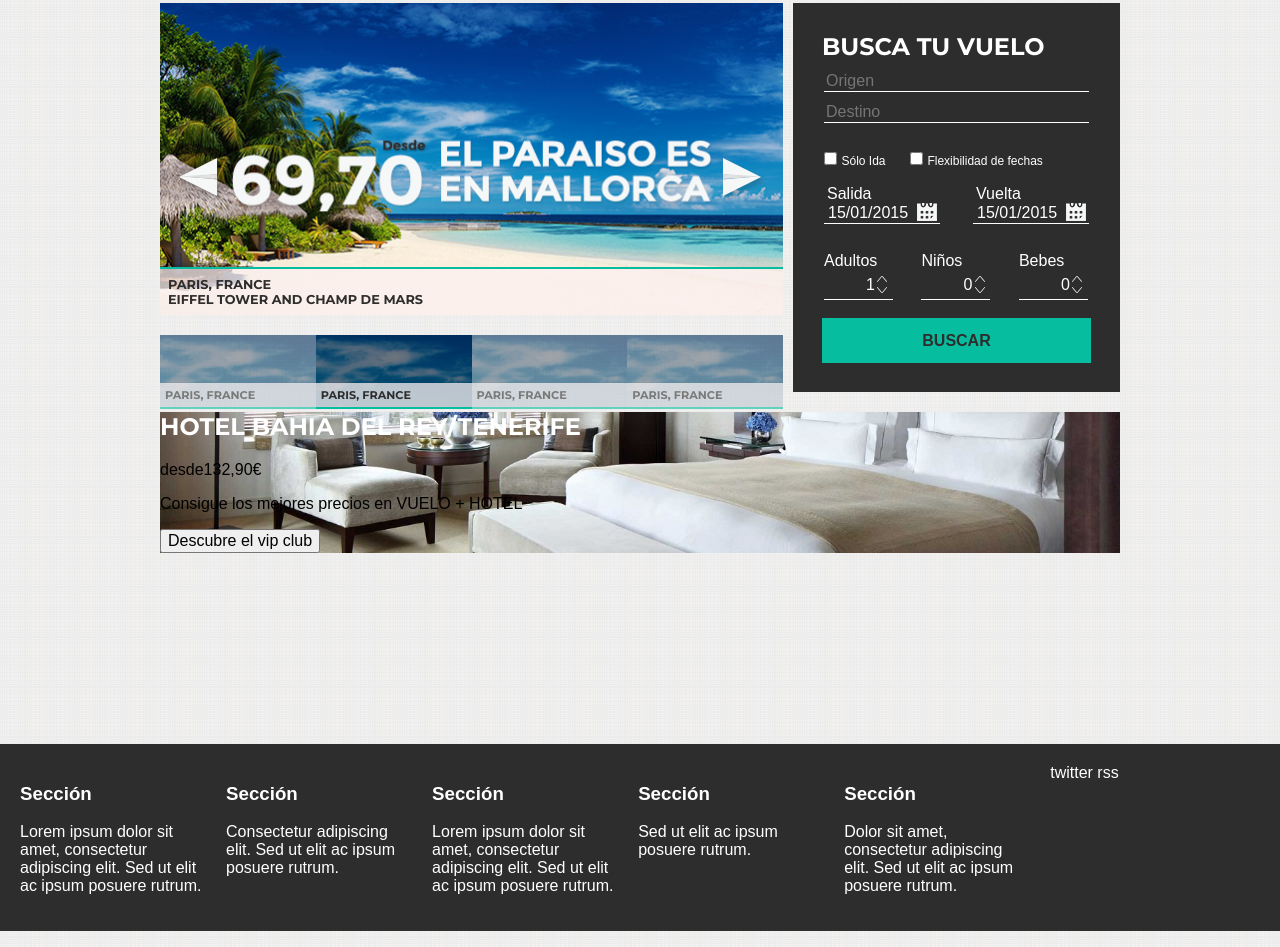
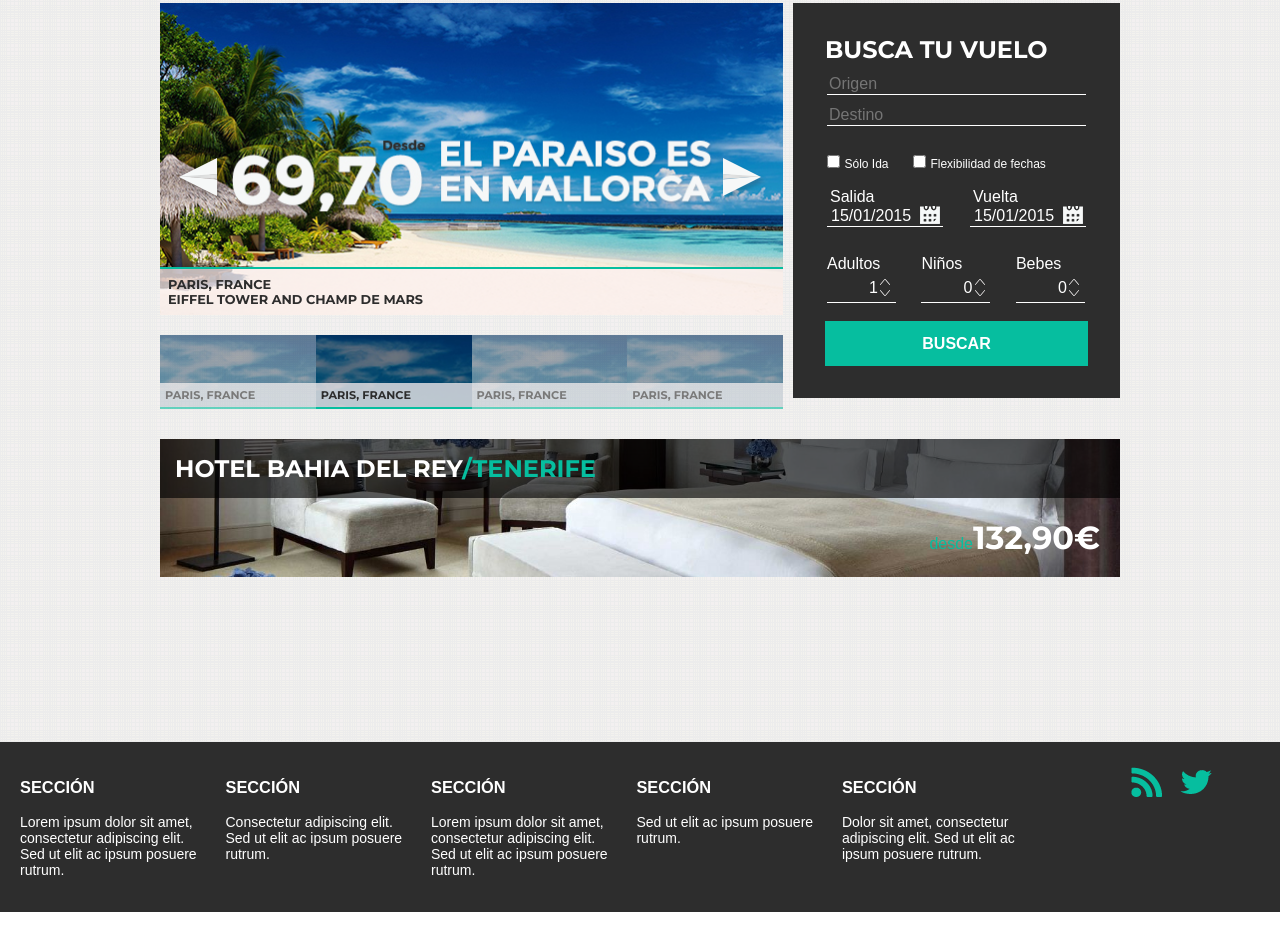
Before and after one commit to inesdc/paperplanes_def, a plain HTML site: page index2.html in a window 1280 px wide. Shown: the part 238-1185 px from the top of the page. After the commit the page ends 1150 px from the top, so only its background shows below. Drawn offline with nearby package versions, Linux system fonts and the light colour scheme; a web font is replaced by a local one.

Commit message:
imágenes faltan

```diff
--- a/css/estilos.css
+++ b/css/estilos.css
@@ -1,5 +1,6 @@
 /* ===== GENERAL =====
    ================== */
+
 *:focus {
     outline: 0;
 }
@@ -71,6 +72,21 @@ form select {
  #sb-site {
  	margin: 0 auto;
  	background-color: transparent;
+ }
+
+ .hidden {
+ 	display: none;
+ }
+
+
+ .button-default {
+	border: 0;
+	background-color: #06be9f;
+	color: #fff;
+	font-family: 'Montserrat' sans-serif;
+	font-weight: 700;
+	text-transform: uppercase;
+	height: 45px;
  }
 
 /* ===== NAVIGATION=====
@@ -317,7 +333,7 @@ ul.pgwSlider > li span,
 	display: inline-block;
 	margin-left: 10px;
 	background-color: #2d2d2d;
-	padding: 29px;
+	padding: 32px;
 }
 
 .buscador-vuelos {
@@ -409,18 +425,11 @@ label[for=n_bebes] {
 
 .adultos,
 .ninos {
-	margin-right: 24px;
+	margin-right: 21px;
 }
 
 .buscar input[type=submit] {
-	border: 0;
-	background-color: #06be9f;
-	color: #2d2d2d;
-	font-family: 'Montserrat' sans-serif;
-	font-weight: 700;
-	text-transform: uppercase;
 	width: 100%;
-	height: 45px;
 	margin-bottom: 0;
 }
 
@@ -432,9 +441,61 @@ label[for=n_bebes] {
 	   	background: url('../imagenes/hotel.png') no-repeat center;
 	   	background-size: cover;
 	   	width: 100%;
+	   	float: left;
+	   	margin-bottom: 20px;
+	   	margin-top: 30px;
+	   	max-height: 138px;
+	   	overflow: hidden;
+	   	transition: max-height 0.5s;
    }
 
+   .banner:hover {
+   		max-height: 250px;
 
+   }
+
+   .banner .oferta p {
+	   	text-align: right;
+		display: block;
+	   	color: #06be9f;
+	   	margin: 20px;
+   }
+
+   .banner .oferta p span {
+	   	font-family: 'Montserrat', sans-serif;
+		font-weight: 700;
+		font-size: 32px;
+		color: #fff;
+	}
+
+   .banner .oferta span {
+   		color: #06be9f;
+   }
+
+   .banner .oferta h2 {
+   		padding: 15px;
+   		background-color: rgba(0,0,0,0.65);
+   		margin: 0px;
+   }
+
+   .cta-oferta {
+   		display: block;
+   		background-color: rgba(0,0,0,0.65);
+   }
+
+   .cta-oferta p {
+   		padding: 12px;
+		height: 45px;
+		color: #fff;
+		margin: 0;
+		padding-left: 15px;
+		vertical-align: middle;
+		display: inline-block;
+   }
+
+   .cta-oferta .button-default {
+   	float: left;
+   }
 
 /* ===== FOOTER =====
    ================== */
@@ -442,11 +503,14 @@ label[for=n_bebes] {
    footer {
 	   	background-color: #2d2d2d;
 	   	color: #fff;
+	   	font-size: 14px;
+	   	clear: both;
    }
 
    footer ul {
 	   	list-style: none;
 	   	padding: 10px;
+	   	margin-bottom: 0;
    }
 
    footer ul li {
@@ -456,13 +520,26 @@ label[for=n_bebes] {
 		display: inline-block;
    }
 
-
+   footer h3 {
+   		text-transform: uppercase;
+   }
 
    .ico-twitter{
+	   	display: inline-block;
 		background: url('../imagenes/twitter.png') no-repeat left;
 		width: 49px;
 		height: 40px;
 		vertical-align: bottom;
+		float: right;
+	}
+
+	.ico-rss{
+	   	display: inline-block;
+		background: url('../imagenes/rss.png') no-repeat left;
+		width: 49px;
+		height: 40px;
+		vertical-align: bottom;
+		float: right;
 	}
 
 
--- a/index2.html
+++ b/index2.html
@@ -175,17 +175,17 @@
 							</div>
 						</fieldset>
 						<br>
-						<input type="submit" value="Buscar">
+						<input class="button-default" type="submit" value="Buscar">
 					</form>
 				</section>
 				<div class="banner">
-					<div class="offerta">
+					<div class="oferta">
 						<h2>Hotel Bahia del Rey<span>/Tenerife</span></h2>
 						<p>desde<span>132,90€</span></p>
 					</div>
-					<div class="cta-oferta">
-						<p>Consigue los mejores precios en VUELO + HOTEL<p>
-						<button class="btn-basic">Descubre el vip club</button>
+					<div class="cta-oferta hidden">
+						<button class="button-default">Descubre el vip club</button>
+						<p>Consigue los mejores precios en VUELO + HOTEL</p>
 					</div>
 
 				</div>
@@ -213,8 +213,8 @@
 						<p>Dolor sit amet, consectetur adipiscing elit. Sed ut elit ac ipsum posuere rutrum.</p>
 					</li>
 					<li class="redes">
-						<a class="twitter" href="#"><i class="ico-twitter"></i>twitter</a>
-						<a class="rss" href="#"><i class="ico-rss"></i>rss</a>
+						<a class="ico-twitter" href="#"></a>
+						<a class="ico-rss" href="#"></a>
 					</li>
 				</ul>
 			</footer>
--- a/js/functions.js
+++ b/js/functions.js
@@ -30,6 +30,7 @@ $(document).ready(function() {
 	};
 
 });
+
 
 
 $(document).ready(function () {
```
Also changed, not shown: imagenes/rss.png (added). Lines whose indentation alone changed are shown as unchanged.
